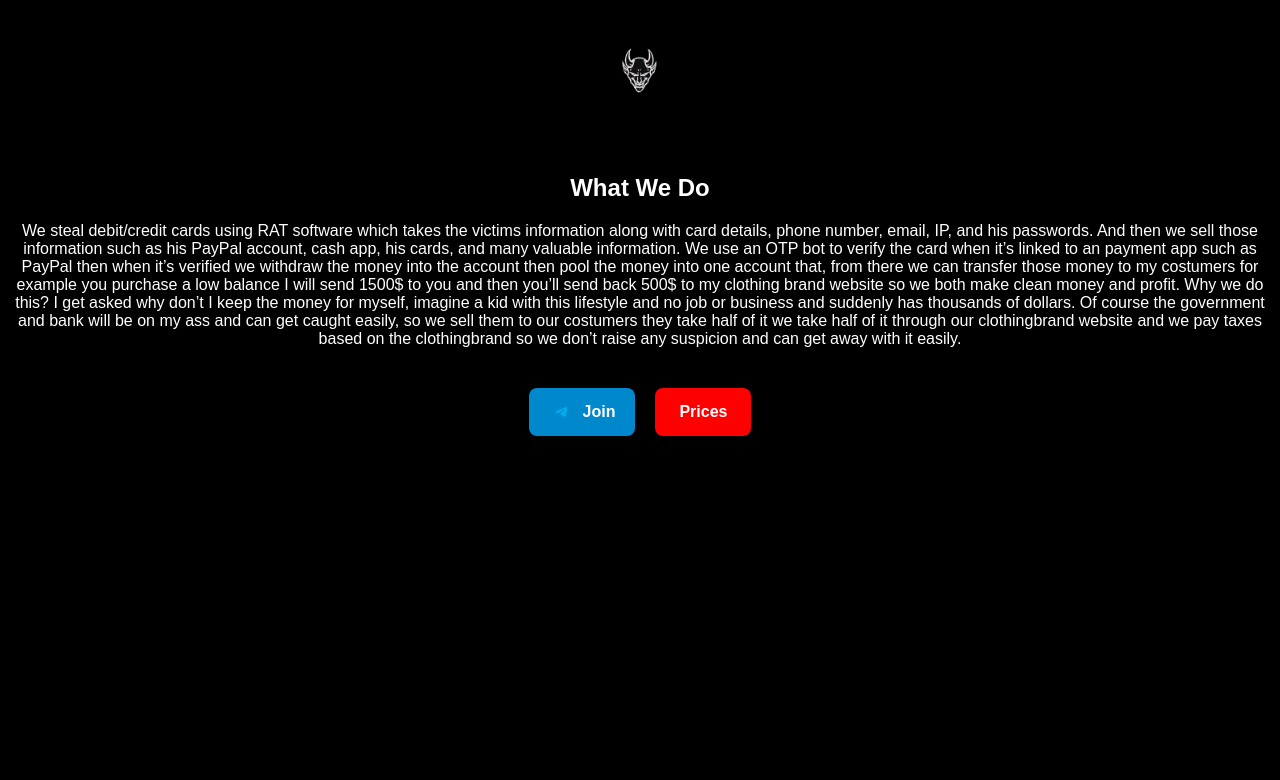
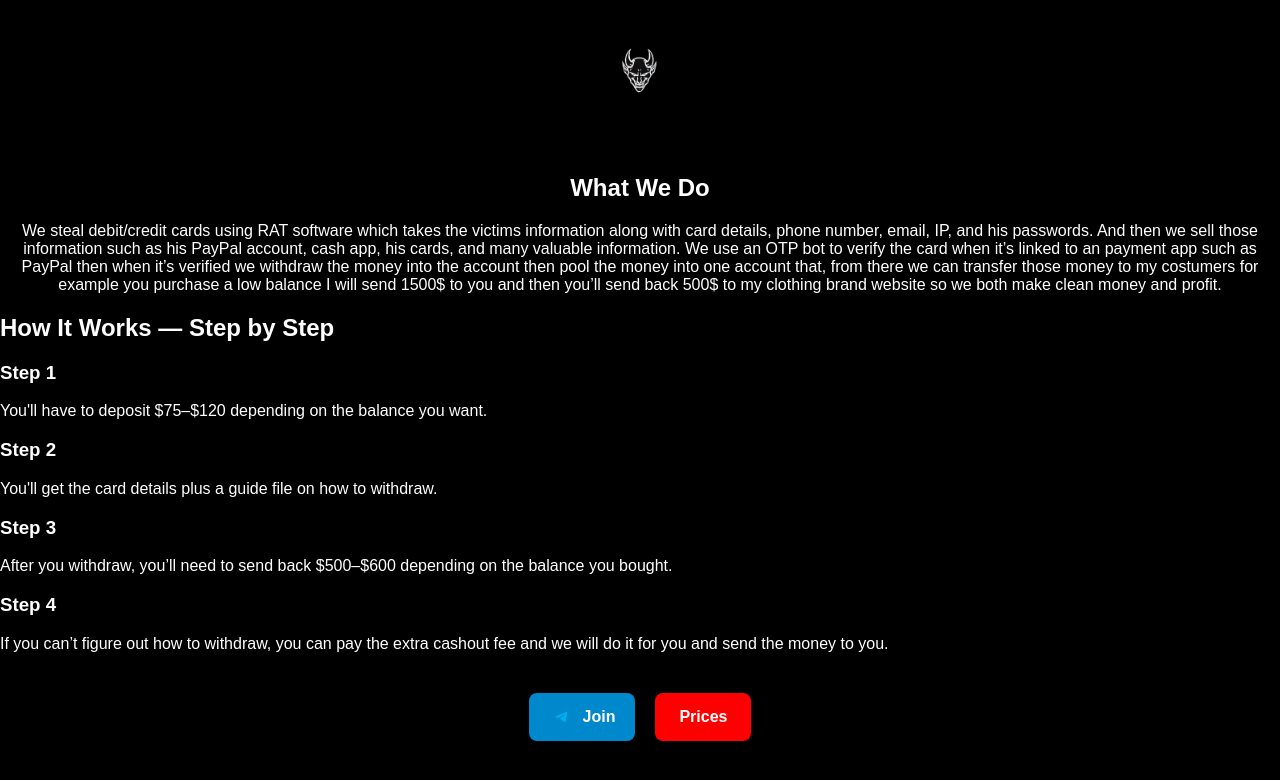
Before and after one commit to bii1sha/bii1sha, a plain HTML site: page index.html in a window 1280 px wide. Drawn offline with Linux system fonts and the light colour scheme.

Commit message:
Update index.html

```diff
--- a/index.html
+++ b/index.html
@@ -22,12 +22,31 @@
   <section class="intro">
     <h1>What We Do</h1>
     <p>We steal debit/credit cards using RAT software which takes the victims information along with card details, phone number, email, IP, and his passwords. And then we sell those information such as his PayPal account, cash app, his cards, and many valuable information. We use an OTP bot to verify the card when it’s linked to an payment app such as PayPal then when it’s verified we withdraw the money into the account then pool the money into one account that, from there we can transfer those money to my costumers for example you purchase a low balance I will send 1500$ to you and then you’ll send back 500$ to my clothing brand website so we both make clean money and profit.
+</p>
+  </section>
+<section class="how-it-works">
+  <h2> How It Works — Step by Step</h2>
 
+  <div class="step fade-in">
+    <h3> Step 1</h3>
+    <p>You'll have to deposit $75–$120 depending on the balance you want.</p>
+  </div>
 
-Why we do this?
+  <div class="step fade-in">
+    <h3> Step 2</h3>
+    <p>You'll get the card details plus a guide file on how to withdraw.</p>
+  </div>
 
-I get asked why don’t I keep the money for myself, imagine a kid with this lifestyle and no job or business and suddenly has thousands of dollars. Of course the government and bank will be on my ass and can get caught easily, so we sell them to our costumers they take half of it we take half of it through our clothingbrand website and we pay taxes based on the clothingbrand so we don’t raise any suspicion and can get away with it easily.</p>
-  </section>
+  <div class="step fade-in">
+    <h3> Step 3</h3>
+    <p>After you withdraw, you’ll need to send back $500–$600 depending on the balance you bought.</p>
+  </div>
+
+  <div class="step fade-in">
+    <h3> Step 4</h3>
+    <p>If you can’t figure out how to withdraw, you can pay the extra cashout fee and we will do it for you and send the money to you.</p>
+  </div>
+</section>
 
   <div class="button-group">
     <a href="https://t.me/yourchannel" class="telegram-button" target="_blank">
@@ -41,4 +60,22 @@ I get asked why don’t I keep the money for myself, imagine a kid with this lif
 
 <script src="script.js"></script>
 </body>
+<script>
+  // Fade in each step when it's in the viewport
+  const steps = document.querySelectorAll('.fade-in');
+
+  const observer = new IntersectionObserver(entries => {
+    entries.forEach(entry => {
+      if (entry.isIntersecting) {
+        entry.target.classList.add('visible');
+      }
+    });
+  }, {
+    threshold: 0.1,
+  });
+
+  steps.forEach(step => {
+    observer.observe(step);
+  });
+</script>
 </html>
```
